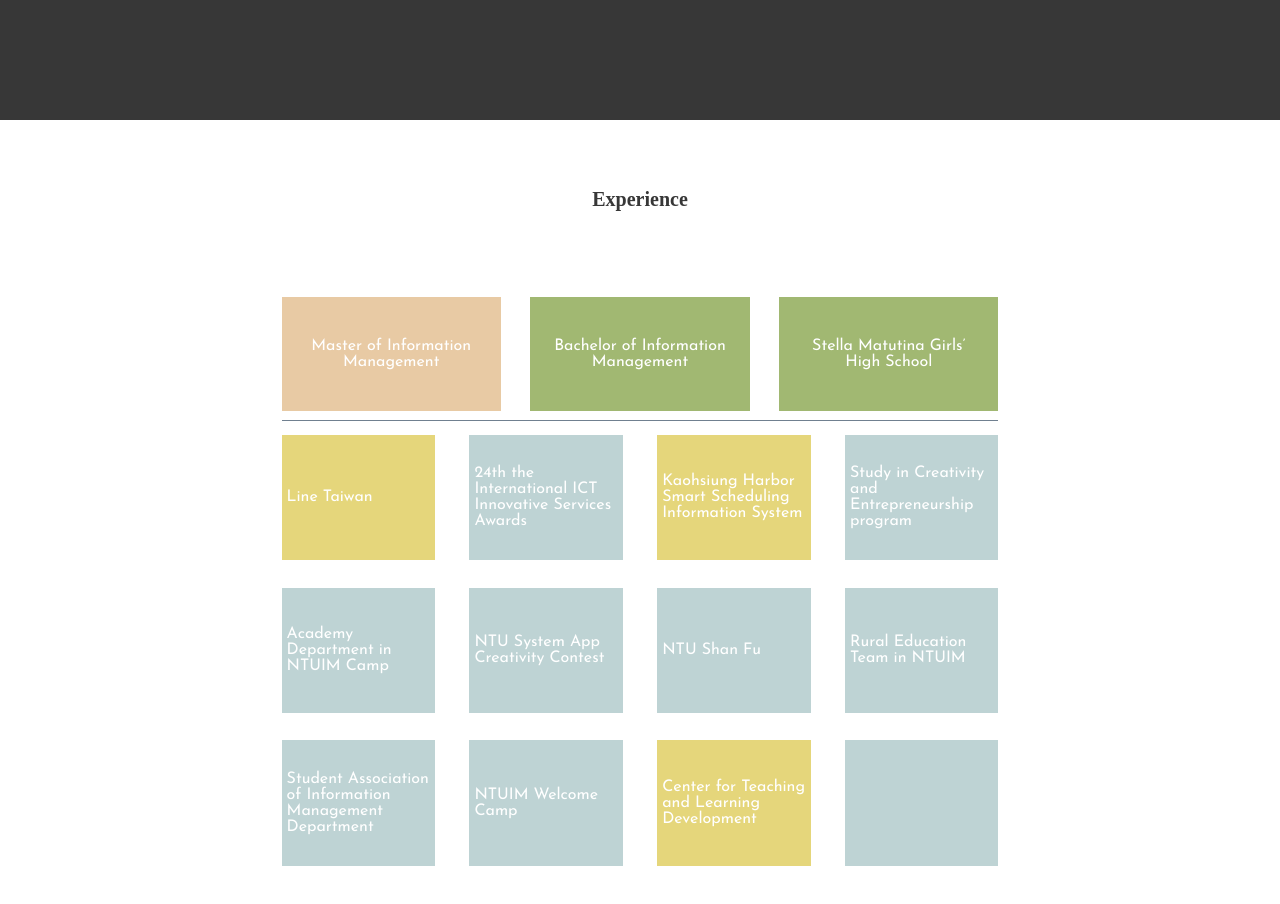
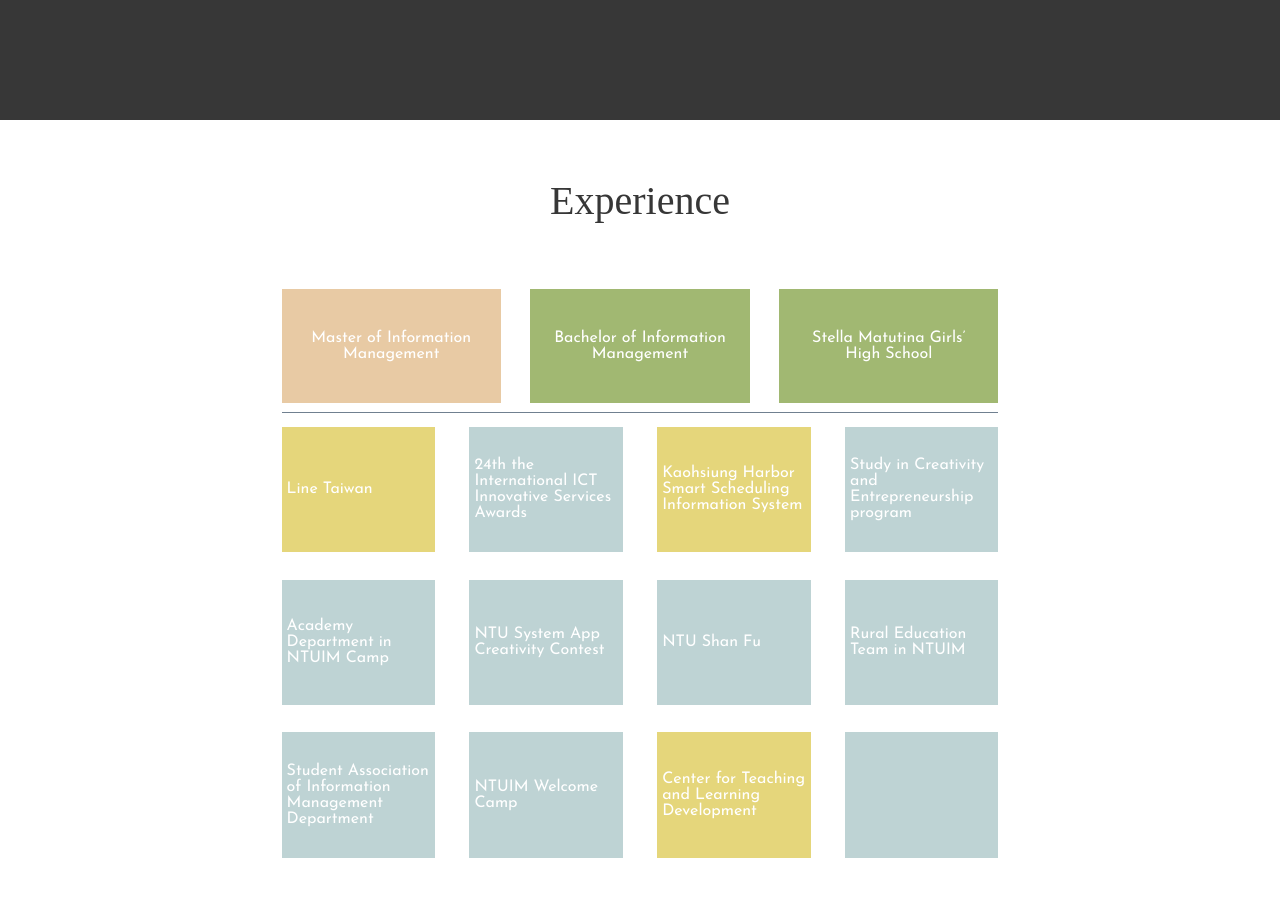
Before and after one commit to b05705019/myWebsite, a React (Create React App) app: page / in a window 1280 px wide. Shown: the part 1480-2384 px from the top of the page. Built offline with nearby package versions, Linux system fonts and the light colour scheme; a web font is replaced by a local one.

Commit message:
bug fixing

```diff
--- a/src/Experience/Experience.css
+++ b/src/Experience/Experience.css
@@ -172,7 +172,7 @@
 .hide {
     display: none;
 }
-.exp-title {
+.exp-card-title {
     font-weight: 600;
     font-size: 20px;
     margin-bottom: 10px;
--- a/src/Experience/Experience.js
+++ b/src/Experience/Experience.js
@@ -75,7 +75,7 @@ class Experience extends React.Component {
 				<div id="exp-project-card" className={this.state.cardClass}>
 					<div className="exp-card">
 						<div className="exp-card-body">
-							<div className="exp-title">{this.state.cardTitle}</div>
+							<div className="exp-card-title">{this.state.cardTitle}</div>
 							<div>{this.state.cardContent}</div>
 						</div>
 						<div className="exp-card-close" onClick={this.openProject}><img src={close}/></div>
```
